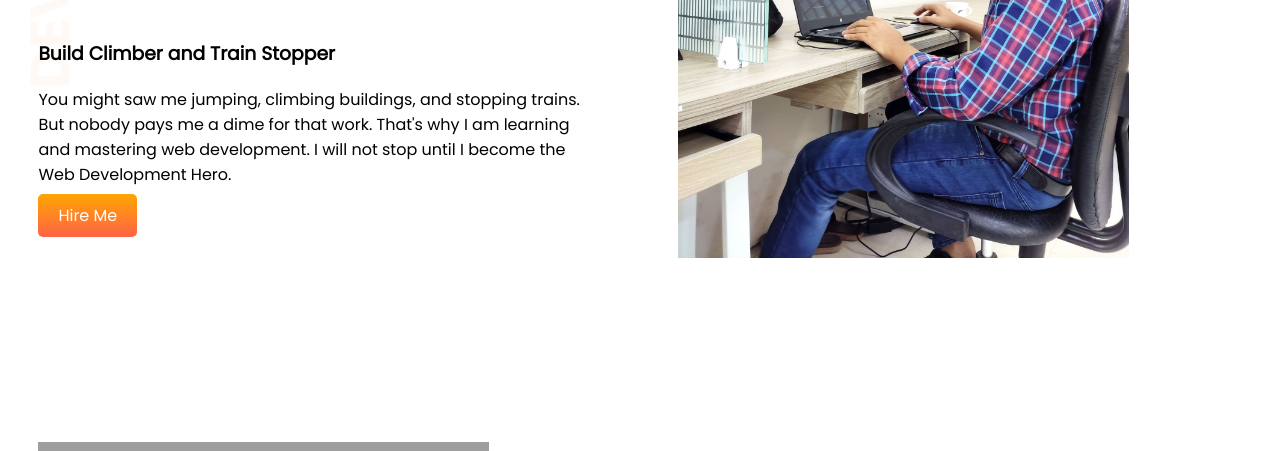
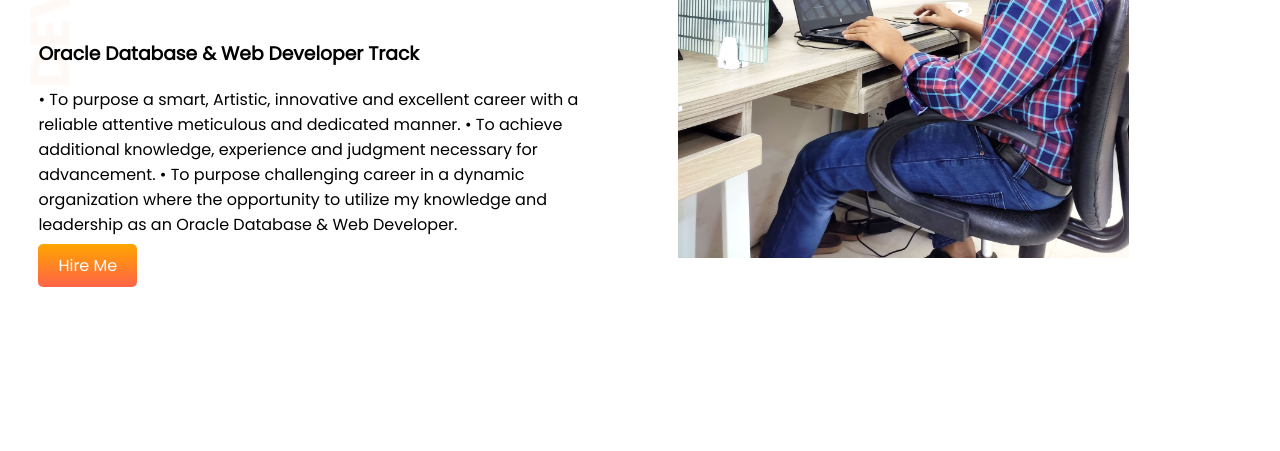
Before and after one commit to shahmojno/Developer-Portfolio, a plain HTML site: page index.html in a window 1280 px wide. Shown: the part 274-725 px from the top of the page. Drawn offline with Linux system fonts and the light colour scheme; grey boxes are pictures that could not be loaded.

Commit message:
Final Add

```diff
--- a/index.html
+++ b/index.html
@@ -17,13 +17,14 @@
         <div class="half-width">
             <h1>Welcome To</h1>
             <h1><span class="orange-color">Shah Mojno</span> World!</h1>
-            <h3>Build Climber and Train Stopper
+            <h3>Oracle Database & Web Developer Track
             </h3>
-            <p>You might saw me jumping, climbing buildings, and stopping trains. But nobody pays me a dime for that
-                work.
-                That's why I am learning and mastering web development. I will not stop until I become the Web
-                Development
-                Hero.</p>
+            <p>• To purpose a smart, Artistic, innovative and excellent career with a reliable attentive meticulous and
+                dedicated manner.
+                • To achieve additional knowledge, experience and judgment necessary for advancement.
+                • To purpose challenging career in a dynamic organization where the opportunity to utilize my knowledge
+                and leadership as an Oracle Database & Web Developer.
+            </p>
             <a class="link-button" target="_blank" href="https://www.linkedin.com/in/shah-mojno-58a9bb164/">Hire Me</a>
         </div>
         <div class="half-width"> <img src="images/mojno.jpg" alt=""></div>
```
